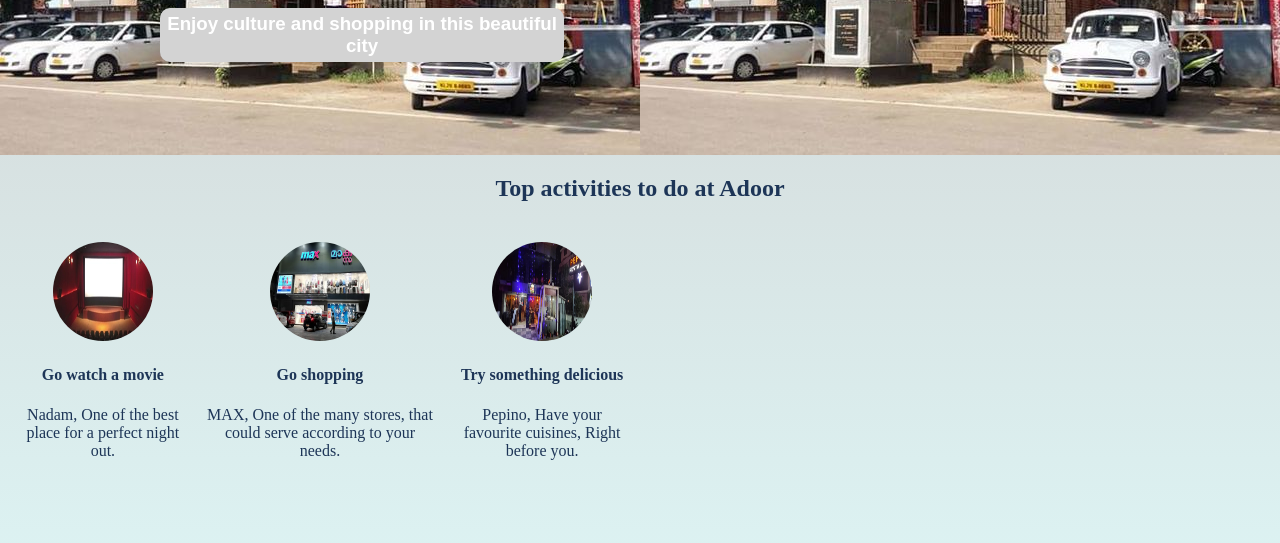
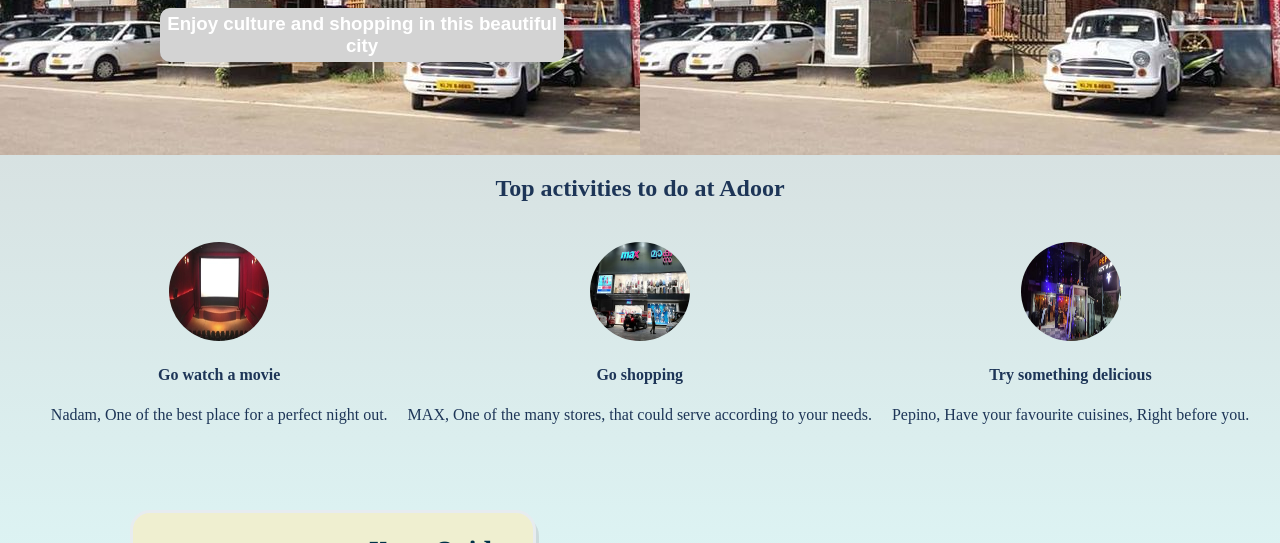
Before and after one commit to Joby-John/solo-project, a plain HTML site: page index.html in a window 1280 px wide. Shown: the part 188-731 px from the top of the page. Drawn offline with Linux system fonts and the light colour scheme.

Commit message:
Update styles.css

```diff
--- a/styles.css
+++ b/styles.css
@@ -56,7 +56,7 @@ padding: 5px 2px 10px 2px;
     display: flex;
     justify-content:center;
     margin: 10px;
-    width: 630px;
+    width: 100vw;
 }
 .activity{
     padding: 20px 10px;
```
